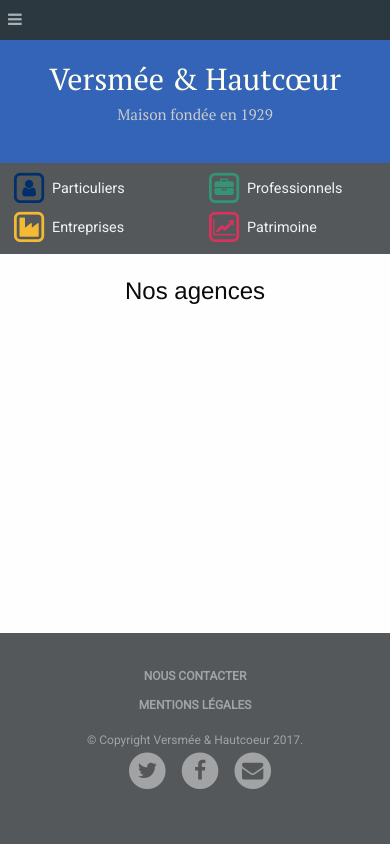
After one commit to AlexandreVersmee/vha, a PHP site: page /nos_agences.php in a window 390 px wide. The commit adds this page. Run offline with PHP 8.4, Linux system fonts and the light colour scheme; some web fonts are replaced.

Commit message:
Footer remove phone number + remove .sassCache folder + color on assurance link

```diff
--- a/includes/footer.php
+++ b/includes/footer.php
@@ -6,21 +6,29 @@
         <div class="medium-4 columns" data-equalizer-watch>
 
             <ul class="footer__lps-links">
+                <li><a href="contact.php">Nous contacter</a></li>
                 <li><a href="#">Mentions légales</a></li>
             </ul>
             <p class="copyright">© Copyright Versmée & Hautcoeur 2017.</p>
         </div>
 
-        <div class="medium-4 columns footer__phoneNumber text-center" data-equalizer-watch>
+      <!--  <div class="medium-4 columns text-center" data-equalizer-watch>
 
-            Contact<br/>
-            <span class="fa-stack fa-lg">
-              <i class="fa fa-circle fa-stack-2x"></i>
-              <i class="fa fa-phone fa-stack-1x fa-inverse"></i>
-            </span> <span id="phoneNumber"></span>
-        </div>
+            <ul class="footer__phoneNumber">
+                <li>
+                    <a href="#">
+                        <span class="fa-stack fa-lg">
+                          <i class="fa fa-circle fa-stack-2x"></i>
+                          <i class="fa fa-phone fa-stack-1x fa-inverse"></i>
+                        </span>
+                    </a>
+                    <span id="phoneNumber"></span>
+                </li>
 
-        <div class="medium-4 columns" data-equalizer-watch>
+            </ul>
+        </div>-->
+
+        <div class="medium-8 end columns" data-equalizer-watch>
 
             <ul class="footer__social-links">
                 <li>
--- a/includes/header.php
+++ b/includes/header.php
@@ -1,24 +1,27 @@
 
 <header class="header">
+
     <div class="row">
         <div class="hide-for-small-only medium-2 columns">
-        <img src="images/assurance_versmee_hautcoeur_logo.jpg" </div>
+            <a href="index.php" title="Retour à la page d'accueil">
+                <img src="images/assurance_versmee_hautcoeur_logo.png" alt="Logo de l'assurance Versmée & Hautcoeur" >
+            </a>
         </div>
         <div class="small-12 medium-8 end columns">
             <h1 class="headline">
                 <span class="headline-main">Versmée & Hautcœur</span>
-           <!-- <small>Maison fondée en 1929<br>L'assurance d'être bien assuré</small>-->
+                <small>Maison fondée en 1929</small>
             </h1>
         </div>
     </div>
 
     <ul class="header-subnav show-for-medium">
         <li><a id="header-link-index" href="index.php" tabindex=1 >Accueil</a></li>
-        <li><a id="header-link-" href=".php" tabindex=2>Nos Agences</a></li>
-        <li><a id="header-link-" href=".php" tabindex=3>Notre Expertise</a></li>
-        <li><a id="header-link-" href=".php" tabindex=4>Devis en ligne</a></li>
-        <li><a id="header-link-" href=".php" tabindex=5>Notre Equipe</a></li>
-		<li><a id="header-link-" href=".php" tabindex=6>Espace Assuré</a></li>
+        <li><a id="header-link-agences" href="nos_agences.php" tabindex=2>Nos Agences</a></li>
+        <li><a id="header-link-expertise" href="notre_expertise.php" tabindex=3>Notre Expertise</a></li>
+        <li><a id="header-link-devis" href="devis_en_ligne.php" tabindex=5>Notre Equipe</a></li>
+        <li><a id="header-link-equipe" href="notre_equipe.php" tabindex=4>Devis en ligne</a></li>
+		<li><a target="_blank" href="https://www.allianz.fr/espace-client/accueil/index.html" tabindex=6>Espace Assuré</a></li>
     </ul>
 
 </header>
--- a/includes/off-canvas.php
+++ b/includes/off-canvas.php
@@ -3,25 +3,23 @@
 
     <ul class="off-canvas-list">
         <li><label class="off-canvas__title">Versmée & Hautcoeur</label></li>
-
     </ul>
 
     <hr>
 
     <ul class="off-canvas-list">
-        <li><a id="header-link-index" href="index.php" tabindex=1 >Accueil</a></li>
-        <li><a id="header-link-" href=".php" tabindex=2>Nos Agences</a></li>
-        <li><a id="header-link-" href=".php" tabindex=3>Notre Expertise</a></li>
-		<li><a id="header-link-" href=".php" tabindex=5>Notre Equipe</a></li>
-        <li><a id="header-link-" href=".php" tabindex=4>Devis en ligne</a></li>
-		<li><a id="header-link-" href=".php" tabindex=6>Espace Assuré</a></li>
+        <li><a href="index.php" tabindex=1 >Accueil</a></li>
+        <li><a href="nos_agences.php" tabindex=2>Nos Agences</a></li>
+        <li><a href="notre_expertise.php" tabindex=3>Notre Expertise</a></li>
+		<li><a href="devis_en_ligne.php" tabindex=5>Notre Equipe</a></li>
+        <li><a href="notre_equipe.php" target="_blank" tabindex=4>Devis en ligne</a></li>
     </ul>
 
     <hr>
 
     <ul class="off-canvas-list">
-        <li><a id="header-link-" href=".php" tabindex=7>Espace assuré</a></li>
-        <li><a href="#">Nous contacter</a></li>
+        <li><a href="https://www.allianz.fr/espace-client/accueil/index.html" tabindex=7>Espace assuré</a></li>
+        <li><a href="contact.php">Nous contacter</a></li>
         <li><a href="mentions_legale.php">Mentions légales</a></li>
     </ul>
 
--- /dev/null
+++ b/nos_agences.php
@@ -0,0 +1,55 @@
+<!DOCTYPE html>
+<html class="no-js" lang="en" dir="ltr">
+<head>
+	<?php include 'includes/metas.php' ?>
+
+	<title>Assurance Versmée & Hautcoeur Valenciennes</title>
+
+	<?php include 'includes/styles.php' ?>
+
+	<link rel="stylesheet" href="styles/css/index.css">
+</head>
+<body>
+
+<div class="off-canvas-wrapper">
+	<div class="off-canvas-wrapper-inner" data-off-canvas-wrapper>
+
+		<!-- OFF-CANVAS DISPLAY ON MOBILE -->
+
+		<?php include 'includes/off-canvas.php' ?>
+
+		<!-- CONTENT OF WEBPAGE -->
+		<div class="off-canvas-content" data-off-canvas-content>
+			<div class="title-bar hide-for-medium">
+				<div class="title-bar-left">
+					<button class="menu-icon-style" type="button" data-open="offCanvas" aria-expanded="false"
+							aria-controls="offCanvas">
+						<i class="fa fa-navicon title-bar__icon"></i>
+					</button>
+				</div>
+			</div>
+
+			<?php include 'includes/header.php' ?>
+
+			<?php include 'includes/contactInformations.php' ?>
+
+			<!-- CONTENU PRINCIPAL -->
+			<main>
+				<div class="row">
+					<div class="large-12 columns text-center presentation">
+						<h1>Nos agences</h1>
+					</div>
+				</div>
+			</main>
+
+			<?php include 'includes/footer.php' ?>
+		</div>
+	</div>
+</div>
+<script></script>
+
+<!-- SCRIPTS -->
+<?php include 'includes/scripts.php' ?>
+
+</body>
+</html>
--- a/scripts/header_link_is_active.js
+++ b/scripts/header_link_is_active.js
@@ -1,8 +1,6 @@
-var tabs = ["index.php", "soin_visage.php", "soin_corps.php", "epilation.php", "beaute_mains_et_pieds.php",
-    "maquillage.php", "offres.php" ];
+var tabs = ["index.php", "nos_agences.php", "notre_expertise.php", "notre_equipe.php", "devis_en_ligne.php" ];
 
-var ids = ["header-link-index", "header-link-soinVisage", "header-link-soinCorps", "header-link-epilation",
-    "header-link-beaute", "header-link-maquillage", "header-link-offres"];
+var ids = ["header-link-index","header-link-agences","header-link-expertise","header-link-equipe","header-link-devis"];
 
 var pathArray = window.location.pathname.split( '/' );
 
--- a/styles/css/default.css
+++ b/styles/css/default.css
@@ -1,8 +1,4 @@
 @import url("https://fonts.googleapis.com/css?family=Roboto|Arsenal|PT+Serif");
-/*$particulier:  #0b00e6;
-$professionnels: #ce0037;
-$entreprise: #004f24;
-$patrimoine: #3b038a;*/
 /* ==========================================================================
         DEFAULT - SMALL SCREEN
 ========================================================================== */
--- a/styles/css/footer.css
+++ b/styles/css/footer.css
@@ -1,42 +1,32 @@
-/*$particulier:  #0b00e6;
-$professionnels: #ce0037;
-$entreprise: #004f24;
-$patrimoine: #3b038a;*/
 /* ==========================================================================
         DEFAULT - SMALL SCREEN
 ========================================================================== */
 footer {
   text-align: center;
-  background: #76797b;
+  background: #54585a;
   padding: 24px 10px;
   margin-top: 30px;
 }
 footer .copyright {
   font-size: 0.75rem;
-  color: #666;
+  color: #a1a3a4;
   margin: 6px 0 0;
 }
 footer .footer__social-links {
   float: none;
-  text-align: center;
-  height: 35px;
   display: inline-block;
   margin: 0 0 20px 0;
 }
 footer .footer__social-links li {
   list-style: none;
-  display: block;
   float: left;
   margin-left: 10px;
 }
 footer .footer__social-links li a {
-  display: block;
-  height: 50px;
-  width: 50px;
-  color: #707070;
+  color: #a1a3a4;
 }
 footer .footer__social-links li a .fa-inverse {
-  color: #333333;
+  color: #54585a;
 }
 footer .footer__social-links li a:hover {
   opacity: 0.8;
@@ -48,32 +38,39 @@ footer .footer__lps-links {
 }
 footer .footer__lps-links li {
   display: block;
-  /*float          : left;*/
   text-align: center;
-  /*margin-left    : 6px;*/
   text-transform: uppercase;
   font-weight: 700;
   font-size: 0.75rem;
   margin-bottom: 10px;
 }
 footer .footer__lps-links li a {
-  color: #666;
+  color: #a1a3a4;
   padding: 3px 6px;
 }
 footer .footer__lps-links li a:hover {
   color: #777;
 }
 footer .footer__phoneNumber {
+  color: #a1a3a4;
+  border-top: solid 1px rgba(255, 255, 255, 0.2);
+  border-bottom: solid 1px rgba(255, 255, 255, 0.2);
+  height: 35px !important;
+  display: inline-block;
   margin-top: 15px;
   margin-bottom: 15px;
-  color: #666;
-  font-size: 1rem;
-  font-weight: bold;
 }
-footer .footer__phoneNumber .fa-inverse {
-  color: #333333;
+footer .footer__phoneNumber li {
+  list-style: none;
+  margin-left: 10px;
 }
-footer .footer__phoneNumber:hover {
+footer .footer__phoneNumber li a {
+  color: #a1a3a4;
+}
+footer .footer__phoneNumber li a .fa-inverse {
+  color: #54585a;
+}
+footer .footer__phoneNumber li a:hover {
   opacity: 0.8;
 }
 
@@ -105,8 +102,15 @@ footer .footer__phoneNumber:hover {
     margin-left: 0;
   }
   footer .footer__phoneNumber {
+    border-top: none;
+    border-bottom: none;
     border-left: solid 1px rgba(255, 255, 255, 0.2);
     border-right: solid 1px rgba(255, 255, 255, 0.2);
+    margin-right: auto;
+    display: block;
+  }
+  footer .footer__phoneNumber li a {
+    font-size: 1.2rem;
   }
 }
 /* ==========================================================================
--- a/styles/css/header.css
+++ b/styles/css/header.css
@@ -1,13 +1,9 @@
-/*$particulier:  #0b00e6;
-$professionnels: #ce0037;
-$entreprise: #004f24;
-$patrimoine: #3b038a;*/
 /* ==========================================================================
         DEFAULT - SMALL SCREEN
 ========================================================================== */
 .header {
   text-align: center;
-  background: #FFFFFF;
+  background: #3364B7;
   background-size: cover;
   position: relative;
   overflow: visible;
@@ -17,12 +13,12 @@ $patrimoine: #3b038a;*/
 .header .headline {
   font-family: "PT Serif", Helvetica, Arial, sans-serif;
   font-size: 1.9rem;
-  color: #003781;
+  color: #FFE;
   /* couleur VERSMEE  c100m57j0n49 */
   line-height: 1;
 }
 .header .headline small {
-  font-size: 55%;
+  font-size: 50%;
 }
 .header .headline-main {
   display: block;
@@ -33,7 +29,7 @@ $patrimoine: #3b038a;*/
   padding: 7px 0 !important;
   font-size: 90%;
   color: #EEF5F3;
-  background: #76797b;
+  background: #54585a;
 }
 .underHeader-contact-informations a {
   color: #004CD9;
@@ -42,16 +38,16 @@ $patrimoine: #3b038a;*/
   text-decoration: dotted;
 }
 .underHeader-contact-informations .particulier {
-  color: #113388;
+  color: #002F6C;
 }
 .underHeader-contact-informations .professionnels {
-  color: #07C5AB;
+  color: #339575;
 }
 .underHeader-contact-informations .entreprise {
-  color: #F9A912;
+  color: #F5BA33;
 }
 .underHeader-contact-informations .patrimoine {
-  color: #EF634C;
+  color: #D8335F;
 }
 
 /* ==========================================================================
@@ -62,7 +58,7 @@ $patrimoine: #3b038a;*/
     padding-bottom: 3.9rem;
   }
   .header .headline {
-    font-size: 3.5rem;
+    font-size: 2.9rem;
   }
   .header .header-subnav {
     float: none;
@@ -78,8 +74,8 @@ $patrimoine: #3b038a;*/
   }
   .header .header-subnav li a {
     padding: 0.9rem 0.33rem;
-    font-size: 1.1rem;
-    color: #004CD9;
+    font-size: 1rem;
+    color: #FFE;
     text-transform: uppercase;
     display: block;
     font-weight: bold;
@@ -95,7 +91,6 @@ $patrimoine: #3b038a;*/
   }
 
   .barreSoulignement {
-    /*c57m98j0n10*/
     width: 80px;
     height: 6px;
     margin-left: auto;
@@ -103,16 +98,16 @@ $patrimoine: #3b038a;*/
     display: block;
   }
   .barreSoulignement.particuliersBarreSoulignementCouleur {
-    background-color: #113388;
+    background-color: #002F6C;
   }
   .barreSoulignement.professionnelsBarreSoulignementCouleur {
-    background-color: #07C5AB;
+    background-color: #339575;
   }
   .barreSoulignement.entreprisesBarreSoulignementCouleur {
-    background-color: #F9A912;
+    background-color: #F5BA33;
   }
   .barreSoulignement.patrimoineBarreSoulignementCouleur {
-    background-color: #EF634C;
+    background-color: #D8335F;
   }
 }
 /* ==========================================================================
--- a/styles/css/off-canvas.css
+++ b/styles/css/off-canvas.css
@@ -1,7 +1,3 @@
-/*$particulier:  #0b00e6;
-$professionnels: #ce0037;
-$entreprise: #004f24;
-$patrimoine: #3b038a;*/
 /* ==========================================================================
         DEFAULT - SMALL SCREEN
 ========================================================================== */
--- a/styles/scss/_variables.scss
+++ b/styles/scss/_variables.scss
@@ -1,18 +1,16 @@
 // Colors
-/*$particulier:  #0b00e6;
-$professionnels: #ce0037;
-$entreprise: #004f24;
-$patrimoine: #3b038a;*/
-$particulier: #113388;
-$professionnels: #07C5AB;
-$entreprise: #F9A912;
-$patrimoine: #EF634C;
+$particulier-font-color: #002F6C;
+$professionnels-font-color: #339575;
+$entreprise-font-color: #F5BA33;
+$patrimoine-font-color: #D8335F;
 
 // Header
 // C100M65J0N15 -> #004CD9
-$background-color-header: #FFFFFF;
+$header-background-color: #3364B7;
 
 // Footer
-$font-color-social-bg: #707070;
-$font-color-social-icon: #333333;
-$background-color-footer: #76797b;
+$footer-font-color-social-bg: #a1a3a4;
+$footer-font-color-social-icon: #54585a;
+
+$footer-background-color: #54585a;
+$footer-font-color: #a1a3a4;
--- a/styles/scss/footer.scss
+++ b/styles/scss/footer.scss
@@ -7,37 +7,31 @@
 
 footer {
   text-align: center;
-  background: $background-color-footer;
+  background: $footer-background-color;
   padding: 24px 10px;
   margin-top: 30px;
 
   .copyright {
     font-size: 0.75rem;
-    color: #666;
+    color: $footer-font-color;
     margin: 6px 0 0;
   }
 
   .footer__social-links {
     float: none;
-    text-align: center;
-    height: 35px;
     display: inline-block;
     margin: 0 0 20px 0;
 
     li {
       list-style: none;
-      display: block;
       float: left;
       margin-left: 10px;
 
       a {
-        display: block;
-        height: 50px;
-        width: 50px;
-        color: $font-color-social-bg;
+        color: $footer-font-color-social-bg;
 
         .fa-inverse {
-          color: $font-color-social-icon;
+          color: $footer-font-color-social-icon;
         }
 
         &:hover {
@@ -54,16 +48,14 @@ footer {
 
     li {
       display: block;
-      /*float          : left;*/
       text-align: center;
-      /*margin-left    : 6px;*/
       text-transform: uppercase;
       font-weight: 700;
       font-size: 0.75rem;
       margin-bottom: 10px;
 
       a {
-        color: #666;
+        color: $footer-font-color;
         padding: 3px 6px;
 
         &:hover {
--- a/styles/scss/header.scss
+++ b/styles/scss/header.scss
@@ -6,7 +6,7 @@
 
 .header {
   text-align: center;
-  background: $background-color-header;
+  background: $header-background-color;
   background-size: cover;
   position: relative;
   overflow: visible;
@@ -16,11 +16,11 @@
   .headline {
     font-family: "PT Serif", Helvetica, Arial, sans-serif;
     font-size: 1.9rem;
-    color: #003781;  /* couleur VERSMEE  c100m57j0n49 */
+    color: #FFE;  /* couleur VERSMEE  c100m57j0n49 */
     line-height: 1;
 
     small {
-      font-size: 55%;
+      font-size: 50%;
     }
   }
 
@@ -34,7 +34,7 @@
   padding: 7px 0 !important;
   font-size: 90%;
   color: #EEF5F3;
-  background: $background-color-footer;
+  background: $footer-background-color;
 
   a {
     color: #004CD9;
@@ -44,19 +44,19 @@
   }
 
   .particulier{
-    color: $particulier;
+    color: $particulier-font-color;
   }
 
   .professionnels{
-    color: $professionnels;
+    color: $professionnels-font-color;
   }
 
   .entreprise{
-    color: $entreprise;
+    color: $entreprise-font-color;
   }
 
   .patrimoine{
-    color: $patrimoine;
+    color: $patrimoine-font-color;
   }
 }
 
@@ -69,7 +69,7 @@
     padding-bottom: 3.9rem;
 
     .headline {
-      font-size: 3.5rem;
+      font-size: 2.9rem;
     }
 
     .header-subnav {
@@ -86,8 +86,8 @@
 
         a {
           padding: 0.9rem 0.33rem;
-          font-size: 1.1rem;
-          color: #004CD9;
+          font-size: 1rem;
+          color: #FFE;
           text-transform: uppercase;
           display: block;
           font-weight: bold;
@@ -108,7 +108,6 @@
   }
 
   .barreSoulignement {
-    /*c57m98j0n10*/
     width: 80px;
     height: 6px;
     margin-left: auto;
@@ -116,16 +115,16 @@
     display: block;
 
     &.particuliersBarreSoulignementCouleur {
-      background-color: $particulier;
+      background-color: $particulier-font-color;
     }
     &.professionnelsBarreSoulignementCouleur {
-      background-color: $professionnels;
+      background-color: $professionnels-font-color;
     }
     &.entreprisesBarreSoulignementCouleur {
-      background-color: $entreprise;
+      background-color: $entreprise-font-color;
     }
     &.patrimoineBarreSoulignementCouleur {
-      background-color: $patrimoine;
+      background-color: $patrimoine-font-color;
     }
   }
 }
```
Also changed, not shown: other parts of styles/scss/footer.scss (+33 -8 lines), contact.php (added, +55 -0 lines), devis_en_ligne.php (added, +55 -0 lines), notre_equipe.php (added, +55 -0 lines), notre_expertise.php (added, +55 -0 lines). Lines whose indentation alone changed are shown as unchanged.
